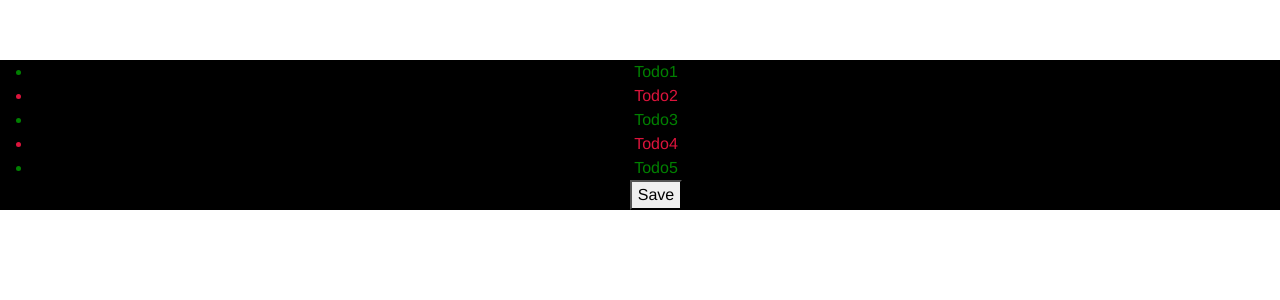
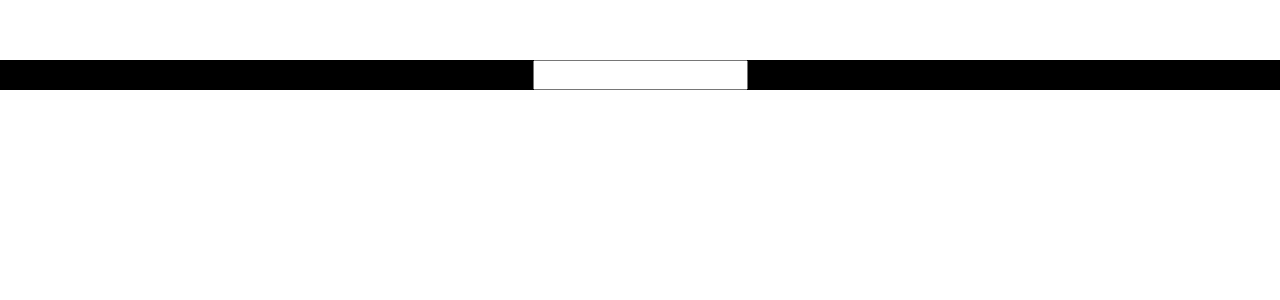
Before and after one commit to ynt29/ViewVue, a Vue app: page / in a window 1280 px wide. Shown: the top 300 px of the page. Built offline with nearby package versions, Linux system fonts and the light colour scheme.

Commit message:
update 25/10/2021

```diff
--- a/src/App.vue
+++ b/src/App.vue
@@ -1,39 +1,17 @@
 <template>
   <div class="main">
-    <ul>
-      <li
-        v-for="todo in sortItem"
-        :key="todo.time"
-        :class="{ red: !todo.completed, green: todo.completed }"
-      >
-        {{ todo.text }}
-      </li>
-      <button @click="save()">Save</button>
-
-    </ul>
+    <todoList :todoItems="todoItems"></todoList>
+    <input type="text" v-model="text">
   </div>
 </template>
 
 <script>
+import todoList from './components/todoList.vue'
+
 export default {
   name: "Main",
-  watch: {
-    todoWatch (oldVal, newVal) {
-        console.log(oldVal, newVal)
-      }
-  },
-  beforeCreate() {
-    console.log('before create')
-  },
-  mounted () {
-    console.log("mounted!!")
-  },
-  updated () {
+  components: {todoList},
 
-  },
-  destroyed() {
-
-  },
   computed: {
     sortItem () {
       return this.todos.slice(0).sort((a, b) => {b.time - a.time})
@@ -42,10 +20,7 @@ export default {
   methods: {
     save () {
       alert('save')
-      },
-    save2 () {
-      this.save()
-      }
+    }
   },
   filters: {
     capitalize(val) {
--- /dev/null
+++ b/src/components/todoList.vue
@@ -0,0 +1,27 @@
+<template>
+    <ul>
+        <li v-for="todo in todoItems" :key="todo.time"
+        :class="{red: todo.completed, green: todo.completed}">
+        {{todo.text}}
+        </li>
+    </ul>
+</template>
+
+<script>
+export default {
+    name: 'todoList',
+    props: {
+        todoItems: {
+            type: Array
+        }
+    },
+    mounted () {
+        console.log(this.todoItems)
+    }
+}
+
+</script>
+
+<style>
+
+</style>
```
